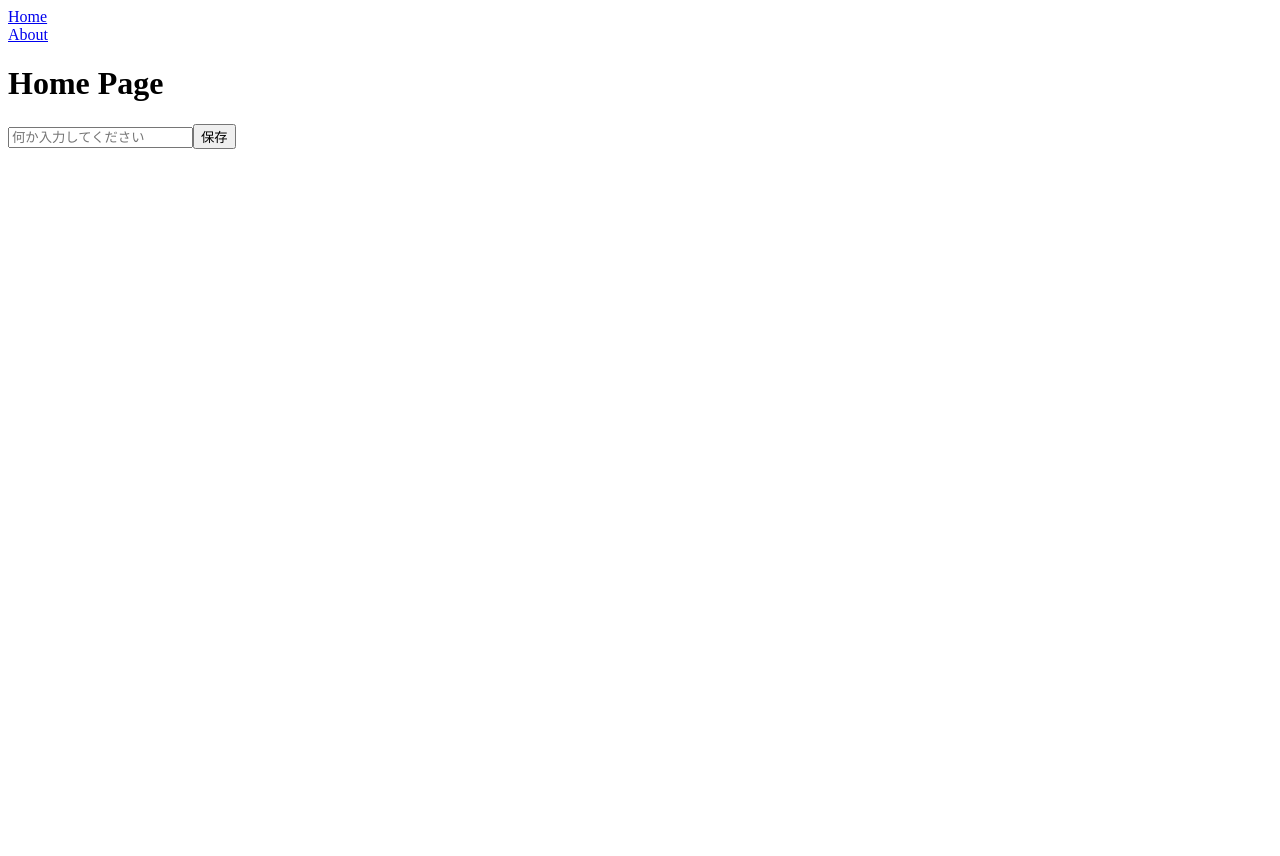
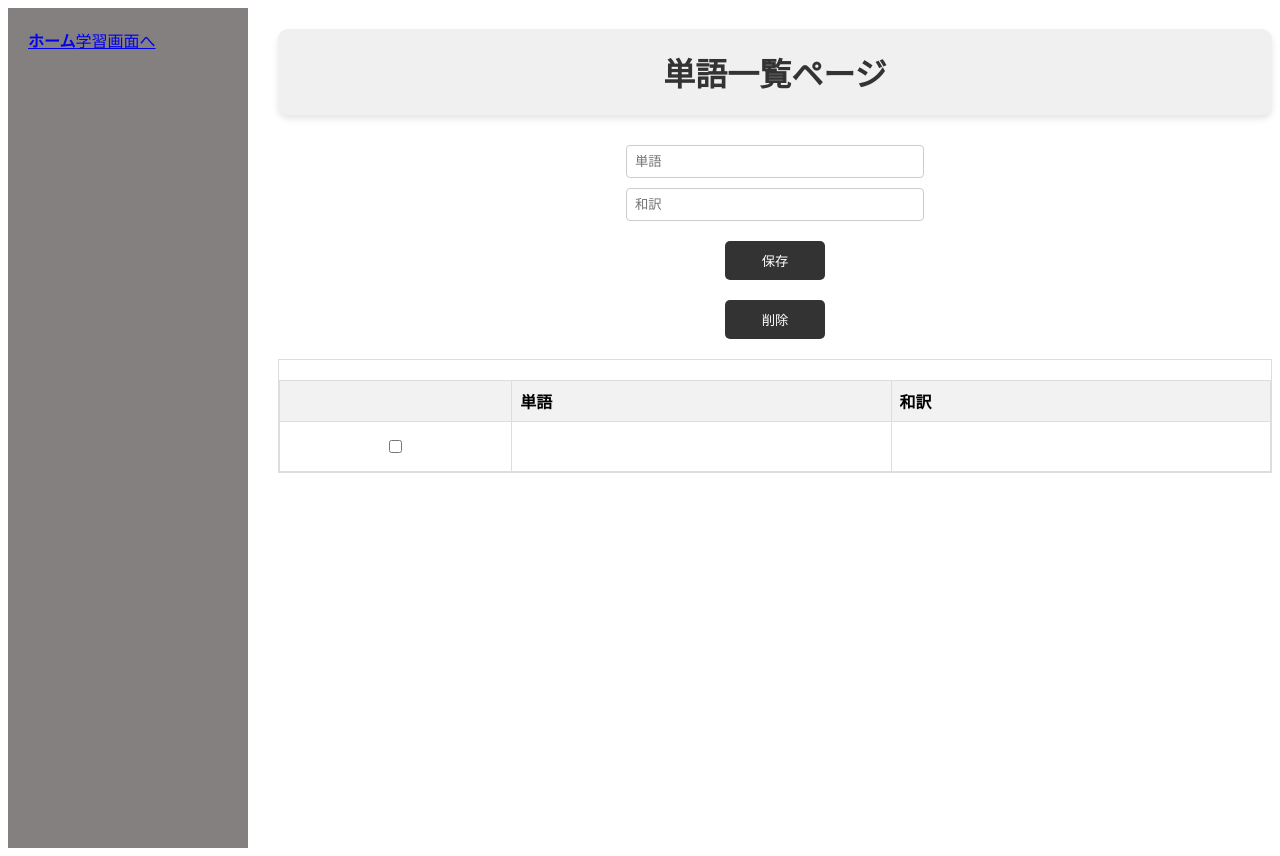
Before and after one commit to mod0dethink/VocabAppInVue, a Vue app: page / in a window 1280 px wide. Both pictures are taken after a click on the button "保存". Before the commit the page ends 800 px from the top, so only its background shows below. Built offline with nearby package versions, Linux system fonts and the light colour scheme.

Commit message:
first commit

```diff
--- a/package.json
+++ b/package.json
@@ -10,7 +10,8 @@
   "dependencies": {
     "core-js": "^3.8.3",
     "vue": "^3.2.13",
-    "vue-router": "^4.2.5"
+    "vue-router": "^4.2.5",
+    "vuex": "^4.1.0"
   },
   "devDependencies": {
     "@babel/core": "^7.12.16",
--- a/public/index.html
+++ b/public/index.html
@@ -4,8 +4,7 @@
     <meta charset="utf-8">
     <meta http-equiv="X-UA-Compatible" content="IE=edge">
     <meta name="viewport" content="width=device-width,initial-scale=1.0">
-    <link rel="icon" href="<%= BASE_URL %>favicon.ico">
-    <title><%= htmlWebpackPlugin.options.title %></title>
+    <title>単語帳 - Vue版</title>
   </head>
   <body>
     <noscript>
--- a/src/App.vue
+++ b/src/App.vue
@@ -1,20 +1,50 @@
 <template>
-  <div id="app">
-    <router-link to="/">Home</router-link><br>
-    <router-link to="/about">About</router-link>
-    <!-- router-linkでリンクを指定して、それをrouter-viewで表示する -->
-    <router-view/>
+  <div id="app" class="app-container">
+    <MainSidebar class="sidebar"/>
+    <div class="main-content">
+      <router-view />
+    </div>
   </div>
 </template>
 
 <script>
-//import components here (import ~~ from ~~)
+import MainSidebar from './components/MainSidebar.vue';
 
 export default {
-
-}
+  components: {
+    MainSidebar
+  }
+};
 </script>
 
 <style>
+h1 {
+  font-family: 'Arial', sans-serif; /* フォントファミリー */
+  color: #333; /* 文字色 */
+  text-align: center; /* 中央揃え */
+  padding: 20px 0; /* 上下のパディング */
+  margin-bottom: 30px; /* 下のマージン */
+  background-color: #f0f0f0; /* 背景色 */
+  border-radius: 10px; /* 角の丸み */
+  box-shadow: 0 4px 6px rgba(0, 0, 0, 0.1); /* 影の追加 */
+  transition: all 0.3s ease; /* アニメーション効果 */
+}
 
+h1:hover {
+  transform: scale(1.05); /* ホバー時に少し大きく */
+  background-color: #e8e8e8; /* ホバー時の背景色 */
+}
+
+.app-container {
+  display: flex; /* フレックスボックスを有効化 */
+}
+
+.sidebar {
+  width: 200px; /* サイドバーの幅を指定 */
+  margin-right: 30px;
+}
+
+.main-content {
+  flex-grow: 1; /* 残りのスペースをメインコンテンツが占める */
+}
 </style>
--- a/src/components/HelloWorld.vue
+++ /dev/null
@@ -1,32 +0,0 @@
-<template>
-  <div class="hello">
-    <h1>{{ msg }}</h1>
-  </div>
-</template>
-
-<script>
-export default {
-  name: 'HelloWorld',
-  props: {
-    msg: String
-  }
-}
-</script>
-
-<!-- Add "scoped" attribute to limit CSS to this component only -->
-<style scoped>
-h3 {
-  margin: 40px 0 0;
-}
-ul {
-  list-style-type: none;
-  padding: 0;
-}
-li {
-  display: inline-block;
-  margin: 0 10px;
-}
-a {
-  color: #42b983;
-}
-</style>
--- /dev/null
+++ b/src/components/MainSidebar.vue
@@ -0,0 +1,27 @@
+<template>
+    <div class="sidebar">
+      <router-link to="/">ホーム</router-link>
+      <router-link to="/learning">学習画面へ</router-link>
+      <!-- 他のリンクを追加 -->
+    </div>
+  </template>
+
+  <script>
+  export default {
+    name: 'MainSidebar',
+  };
+  </script>
+
+  <style scoped>
+  .sidebar {
+    width: 200px; /* サイドバーの幅を指定 */
+    height: 100vh; /* 画面の高さ全体をカバー */
+    background-color: #858080;
+    padding: 20px;
+  }
+
+  /* リンクのスタイル */
+  .router-link-active {
+    font-weight: bold;
+  }
+  </style>
--- a/src/main.js
+++ b/src/main.js
@@ -1,5 +1,6 @@
 import { createApp } from 'vue'
 import App from './App.vue'
 import router from './router'
+import store from  './store'
 
-createApp(App).use(router).mount('#app')
+createApp(App).use(router).use(store).mount('#app')
--- a/src/router/index.js
+++ b/src/router/index.js
@@ -1,6 +1,6 @@
 import { createRouter, createWebHistory } from 'vue-router'
 import HomePage from '../views/HomePage.vue'
-import AboutPage from '../views/AboutPage.vue'
+import LearningPage from '../views/LearningPage.vue'
 
 const routes = [
   {
@@ -9,9 +9,9 @@ const routes = [
     component: HomePage
   },
   {
-    path: '/about',
-    name: 'About',
-    component: AboutPage
+    path: '/learning',
+    name: 'Learning',
+    component: LearningPage
   }
 ]
 
--- /dev/null
+++ b/src/store/index.js
@@ -0,0 +1,15 @@
+import { createStore } from 'vuex';
+
+// Vuexストアを作成
+const store = createStore({
+  state() {
+    return {
+      message: 'Hello Vuex'
+    };
+  },
+  mutations: {},
+  actions: {},
+  getters: {}
+});
+
+export default store;
--- a/src/views/AboutPage.vue
+++ /dev/null
@@ -1,22 +0,0 @@
-<template>
-    <div>
-      <h1>About Page</h1>
-      <!-- LocalStorageから取得したデータを表示 -->
-      <p>保存された内容: {{ savedInput }}</p>
-    </div>
-  </template>
-
-  <script>
-  export default {
-    name: 'AboutPage',
-    data() {
-      return {
-        savedInput: '', // LocalStorageから取得したデータを保持するためのデータプロパティ
-      };
-    },
-    mounted() {
-      // コンポーネントがマウントされた後にLocalStorageからデータを取得
-      this.savedInput = localStorage.getItem('userInput') || '何も保存されていません';
-    }
-  }
-  </script>
--- a/src/views/HomePage.vue
+++ b/src/views/HomePage.vue
@@ -1,8 +1,28 @@
 <template>
   <div>
-      <h1>Home Page</h1>
-      <input v-model="inputValue" placeholder="何か入力してください">
+    <h1>単語一覧ページ</h1>
+    <input v-model="inputWord" placeholder="単語">
+    <input v-model="inputTranslation" placeholder="和訳">
     <button @click="saveToLocalStorage">保存</button>
+    <button @click="deleteWords" class="delete-button">削除</button>
+    <div class="table-container">
+      <table>
+        <thead>
+          <tr>
+            <th></th> <!-- チェックボックス用のヘッダー -->
+            <th>単語</th>
+            <th>和訳</th>
+          </tr>
+        </thead>
+        <tbody>
+          <tr v-for="(word, index) in words" :key="index">
+            <td><input type="checkbox" v-model="word.checked"></td>
+            <td>{{ word.word }}</td>
+            <td>{{ word.translation }}</td>
+          </tr>
+        </tbody>
+      </table>
+    </div>
   </div>
 </template>
 
@@ -11,17 +31,121 @@
   name: 'HomePage',
   data() {
     return {
-        inputValue: '', // ユーザーの入力を保持するためのデータプロパティ
+      inputWord: '',
+      inputTranslation: '',
+      words: [] // LocalStorageから読み込んだデータを保持する配列
     };
   },
   methods: {
     saveToLocalStorage() {
-        // LocalStorageにユーザーの入力を保存
-        localStorage.setItem('userInput', this.inputValue);
-        alert('保存しました: ' + this.inputValue);
-        // 保存後、入力フィールドをクリア
-        this.inputValue = '';
+      // 新しい単語を追加してLocalStorageに保存
+      this.words.push({ word: this.inputWord, translation: this.inputTranslation, checked: false });
+      this.updateLocalStorage();
+      this.inputWord = '';
+      this.inputTranslation = '';
+    },
+    updateLocalStorage() {
+      // LocalStorageを更新
+      localStorage.setItem('Words', JSON.stringify(this.words));
+      const checkedWords = this.words.filter(word => word.checked);
+      localStorage.setItem('CheckedWords', JSON.stringify(checkedWords));
+    },
+    deleteWords() {
+      // チェックされていない単語のみを残す
+      this.words = this.words.filter(word => !word.checked);
+      // LocalStorageを更新
+      this.updateLocalStorage();
     }
+  },
+  watch: {
+    words: {
+      handler() {
+        // words配列が変更されたらLocalStorageを更新
+        this.updateLocalStorage();
+      },
+      deep: true // 配列内のオブジェクトの変更も検知する
+    }
+  },
+  mounted() {
+    this.words = JSON.parse(localStorage.getItem('Words')) || [];
   }
 }
 </script>
+
+<style scoped>
+.table-container {
+  max-height: 400px; /* コンテナの最大高さを設定 */
+  overflow-y: auto; /* 縦方向にスクロールバーを表示 */
+  border: 1px solid #ddd; /* コンテナの境界線を設定 */
+}
+
+input {
+  display: block;
+  /* ブロックレベル要素として表示 */
+  width: 30%;
+  /* 幅を親要素の80%に */
+  margin: 10px auto;
+  /* 上下のマージンを10px、左右は自動で中央揃えに */
+  padding: 8px;
+  /* 内側の余白 */
+  border: 1px solid #ccc;
+  /* 境界線 */
+  border-radius: 4px;
+  /* 境界線の角を丸く */
+  box-sizing: border-box;
+  /* ボックスサイズの計算方法 */
+}
+
+/* 保存ボタンのスタイル */
+button {
+  display: block;
+  /* ブロックレベル要素として表示 */
+  width: 100px;
+  /* 幅 */
+  margin: 20px auto;
+  /* 上下のマージンを20px、左右は自動で中央揃えに */
+  padding: 10px 15px;
+  /* 内側の余白 */
+  background-color: #333;
+  /* 背景色 */
+  color: #fff;
+  /* 文字色 */
+  border: none;
+  /* 境界線なし */
+  border-radius: 5px;
+  /* 境界線の角を丸く */
+  cursor: pointer;
+  /* カーソルをポインターに */
+  transition: background-color 0.3s;
+  /* 背景色の変化を滑らかに */
+}
+
+button:hover {
+  background-color: #555;
+  /* ホバー時の背景色 */
+}
+
+table {
+  border-collapse: collapse;
+  /* 隣接するセルのボーダーを1つに */
+  width: 100%;
+  /* テーブルの幅を親要素に合わせる */
+  margin-top: 20px;
+  /* テーブルの上にマージンを設定 */
+}
+
+th,
+td {
+  border: 1px solid #ddd;
+  /* セルのボーダーを設定 */
+  text-align: left;
+  /* テキストを左揃えに */
+  padding: 8px;
+  /* セル内のパディング */
+}
+
+th {
+  background-color: #f2f2f2;
+  /* ヘッダーの背景色 */
+}
+</style>
--- /dev/null
+++ b/src/views/LearningPage.vue
@@ -0,0 +1,49 @@
+<template>
+  <div>
+    <h1>学習画面</h1>
+    <div v-if="checkedWords.length === 0">
+      <p>選択されていません。</p>
+    </div>
+    <div v-else-if="currentWordIndex < checkedWords.length">
+      <h2>現在の単語: {{ currentWord.word }}</h2>
+      <button @click="showTranslation = !showTranslation">和訳を表示</button>
+      <p v-if="showTranslation">和訳: {{ currentWord.translation }}</p>
+      <button @click="goToNextWord">次へ</button>
+    </div>
+    <div v-else>
+      <p>全ての単語の学習が完了しました。</p>
+    </div>
+  </div>
+</template>
+
+<script scoped>
+export default {
+  name: 'LearningPage',
+  data() {
+    return {
+      checkedWords: [],
+      currentWordIndex: 0,
+      showTranslation: false,
+    };
+  },
+  computed: {
+    currentWord() {
+      return this.checkedWords[this.currentWordIndex] || {};
+    }
+  },
+  methods: {
+    goToNextWord() {
+      if (this.currentWordIndex < this.checkedWords.length) {
+        this.currentWordIndex++;
+      }
+      this.showTranslation = false;
+    }
+  },
+  mounted() {
+    const savedCheckedWords = localStorage.getItem('CheckedWords');
+    if (savedCheckedWords) {
+      this.checkedWords = JSON.parse(savedCheckedWords);
+    }
+  }
+}
+</script>
```
Also changed, not shown: 1 other file (tests, documents, lock files or other folders). Lines whose indentation alone changed are shown as unchanged.
